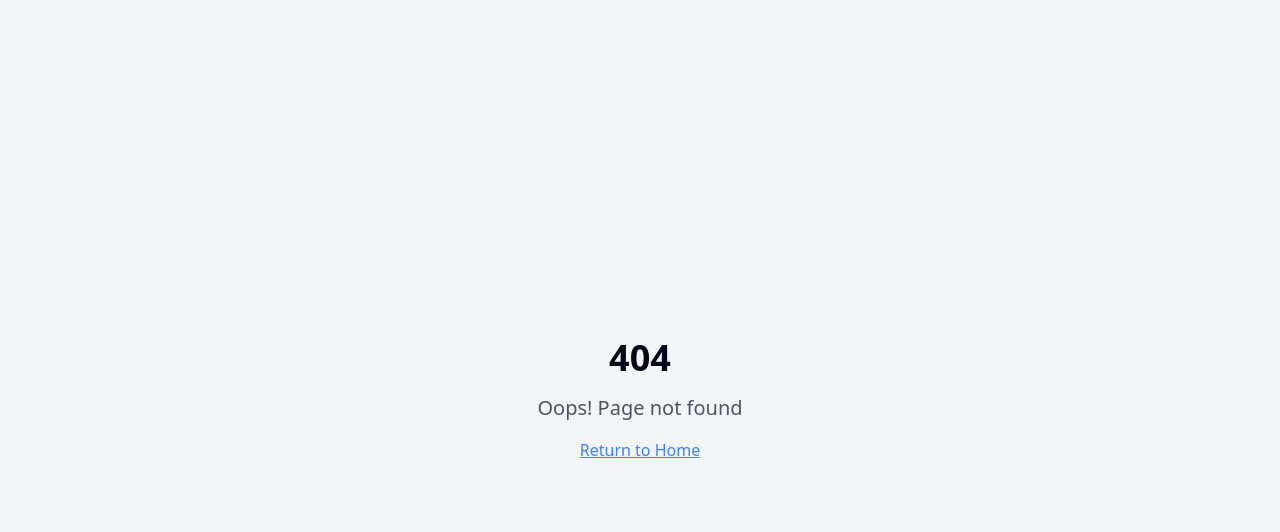
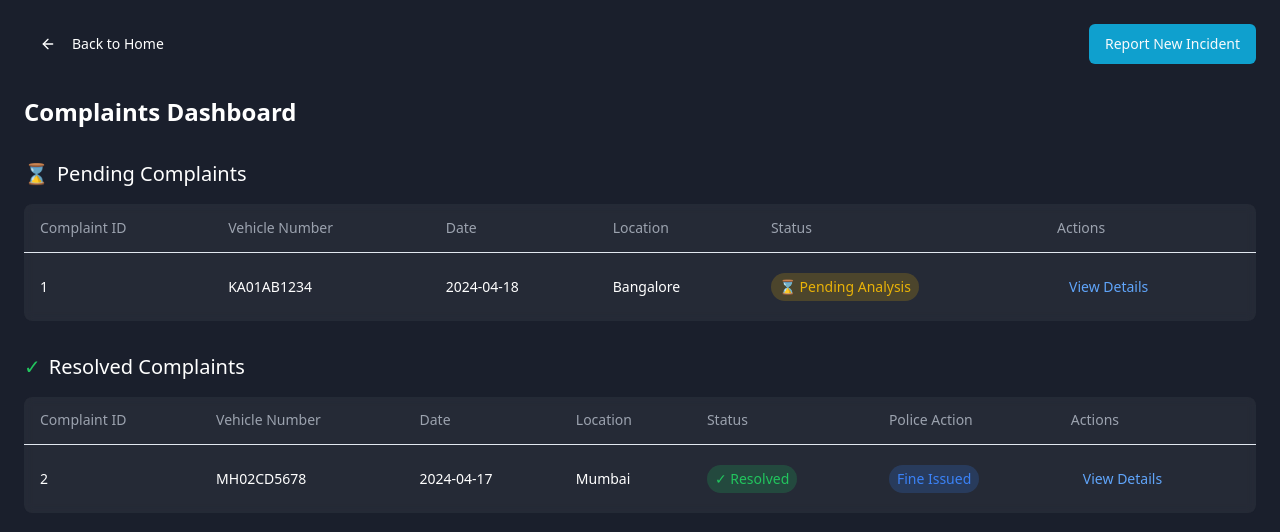
Before and after one commit to vibhu20054/RashDrive_Ai, a React (Vite) app: page /view-cases in a window 1280 px wide. Before the commit this address had no page. Shown: the top 532 px of the page. Built offline with nearby package versions, Linux system fonts and the light colour scheme.

Commit message:
Fix: Implement view cases page
Implement the view cases page and add a back to home button.

```diff
--- a/src/App.tsx
+++ b/src/App.tsx
@@ -1,4 +1,3 @@
-
 import { Toaster } from "@/components/ui/toaster";
 import { Toaster as Sonner } from "@/components/ui/sonner";
 import { TooltipProvider } from "@/components/ui/tooltip";
@@ -8,6 +7,7 @@ import Index from "./pages/Index";
 import NotFound from "./pages/NotFound";
 import HowItWorks from "./pages/HowItWorks";
 import FileReport from "./pages/FileReport";
+import ViewCases from "./pages/ViewCases";
 
 const queryClient = new QueryClient();
 
@@ -21,7 +21,7 @@ const App = () => (
           <Route path="/" element={<Index />} />
           <Route path="/how-it-works" element={<HowItWorks />} />
           <Route path="/file-a-report" element={<FileReport />} />
-          <Route path="/view-cases" element={<NotFound />} />
+          <Route path="/view-cases" element={<ViewCases />} />
           <Route path="/contact-us" element={<NotFound />} />
           <Route path="/login" element={<NotFound />} />
           <Route path="/signup" element={<NotFound />} />
--- /dev/null
+++ b/src/pages/ViewCases.tsx
@@ -0,0 +1,122 @@
+
+import { ArrowLeft } from "lucide-react";
+import { Button } from "@/components/ui/button";
+import { Link } from "react-router-dom";
+import {
+  Table,
+  TableBody,
+  TableCell,
+  TableHead,
+  TableHeader,
+  TableRow,
+} from "@/components/ui/table";
+
+const ViewCases = () => {
+  return (
+    <div className="min-h-screen bg-[#1A1F2C] p-6">
+      <div className="max-w-7xl mx-auto">
+        <div className="flex justify-between items-center mb-8">
+          <Button variant="ghost" className="text-white" asChild>
+            <Link to="/">
+              <ArrowLeft className="mr-2" />
+              Back to Home
+            </Link>
+          </Button>
+          <Button className="bg-[#0FA0CE] hover:bg-[#0FA0CE]/90" asChild>
+            <Link to="/file-a-report">Report New Incident</Link>
+          </Button>
+        </div>
+
+        <h1 className="text-2xl font-bold text-white mb-8">Complaints Dashboard</h1>
+
+        <div className="space-y-8">
+          <div>
+            <h2 className="text-xl text-white mb-4 flex items-center gap-2">
+              <span className="text-yellow-500">⌛</span>
+              Pending Complaints
+            </h2>
+            <div className="bg-white/5 backdrop-blur-sm rounded-lg overflow-hidden">
+              <Table>
+                <TableHeader>
+                  <TableRow>
+                    <TableHead className="text-gray-400">Complaint ID</TableHead>
+                    <TableHead className="text-gray-400">Vehicle Number</TableHead>
+                    <TableHead className="text-gray-400">Date</TableHead>
+                    <TableHead className="text-gray-400">Location</TableHead>
+                    <TableHead className="text-gray-400">Status</TableHead>
+                    <TableHead className="text-gray-400">Actions</TableHead>
+                  </TableRow>
+                </TableHeader>
+                <TableBody>
+                  <TableRow>
+                    <TableCell className="text-white">1</TableCell>
+                    <TableCell className="text-white">KA01AB1234</TableCell>
+                    <TableCell className="text-white">2024-04-18</TableCell>
+                    <TableCell className="text-white">Bangalore</TableCell>
+                    <TableCell>
+                      <span className="inline-flex items-center px-2 py-1 rounded-full text-sm bg-yellow-500/20 text-yellow-500">
+                        ⌛ Pending Analysis
+                      </span>
+                    </TableCell>
+                    <TableCell>
+                      <Button variant="ghost" size="sm" className="text-blue-400 hover:text-blue-500">
+                        View Details
+                      </Button>
+                    </TableCell>
+                  </TableRow>
+                </TableBody>
+              </Table>
+            </div>
+          </div>
+
+          <div>
+            <h2 className="text-xl text-white mb-4 flex items-center gap-2">
+              <span className="text-green-500">✓</span>
+              Resolved Complaints
+            </h2>
+            <div className="bg-white/5 backdrop-blur-sm rounded-lg overflow-hidden">
+              <Table>
+                <TableHeader>
+                  <TableRow>
+                    <TableHead className="text-gray-400">Complaint ID</TableHead>
+                    <TableHead className="text-gray-400">Vehicle Number</TableHead>
+                    <TableHead className="text-gray-400">Date</TableHead>
+                    <TableHead className="text-gray-400">Location</TableHead>
+                    <TableHead className="text-gray-400">Status</TableHead>
+                    <TableHead className="text-gray-400">Police Action</TableHead>
+                    <TableHead className="text-gray-400">Actions</TableHead>
+                  </TableRow>
+                </TableHeader>
+                <TableBody>
+                  <TableRow>
+                    <TableCell className="text-white">2</TableCell>
+                    <TableCell className="text-white">MH02CD5678</TableCell>
+                    <TableCell className="text-white">2024-04-17</TableCell>
+                    <TableCell className="text-white">Mumbai</TableCell>
+                    <TableCell>
+                      <span className="inline-flex items-center px-2 py-1 rounded-full text-sm bg-green-500/20 text-green-500">
+                        ✓ Resolved
+                      </span>
+                    </TableCell>
+                    <TableCell>
+                      <span className="inline-flex items-center px-2 py-1 rounded-full text-sm bg-blue-500/20 text-blue-500">
+                        Fine Issued
+                      </span>
+                    </TableCell>
+                    <TableCell>
+                      <Button variant="ghost" size="sm" className="text-blue-400 hover:text-blue-500">
+                        View Details
+                      </Button>
+                    </TableCell>
+                  </TableRow>
+                </TableBody>
+              </Table>
+            </div>
+          </div>
+        </div>
+      </div>
+    </div>
+  );
+};
+
+export default ViewCases;
```
